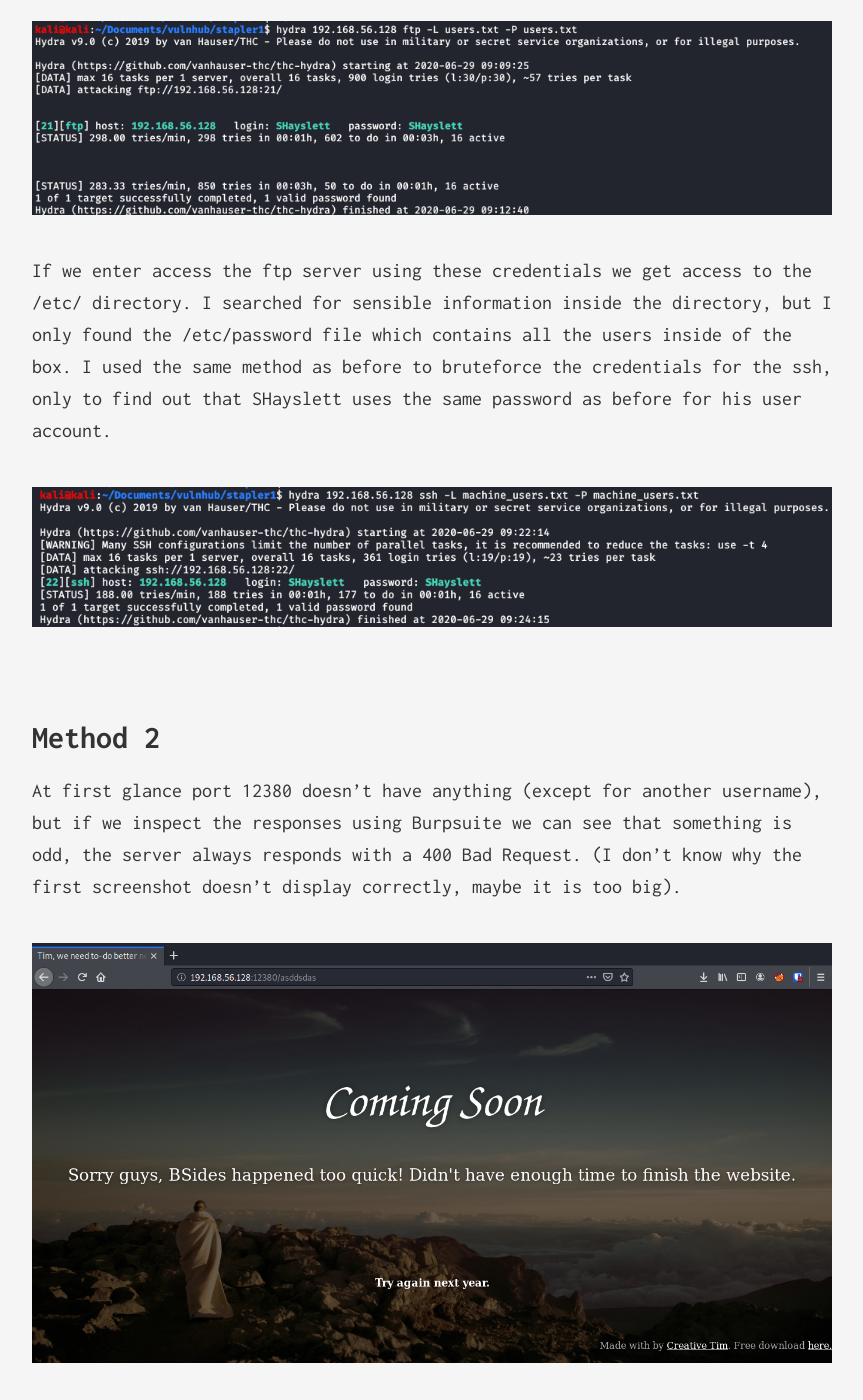
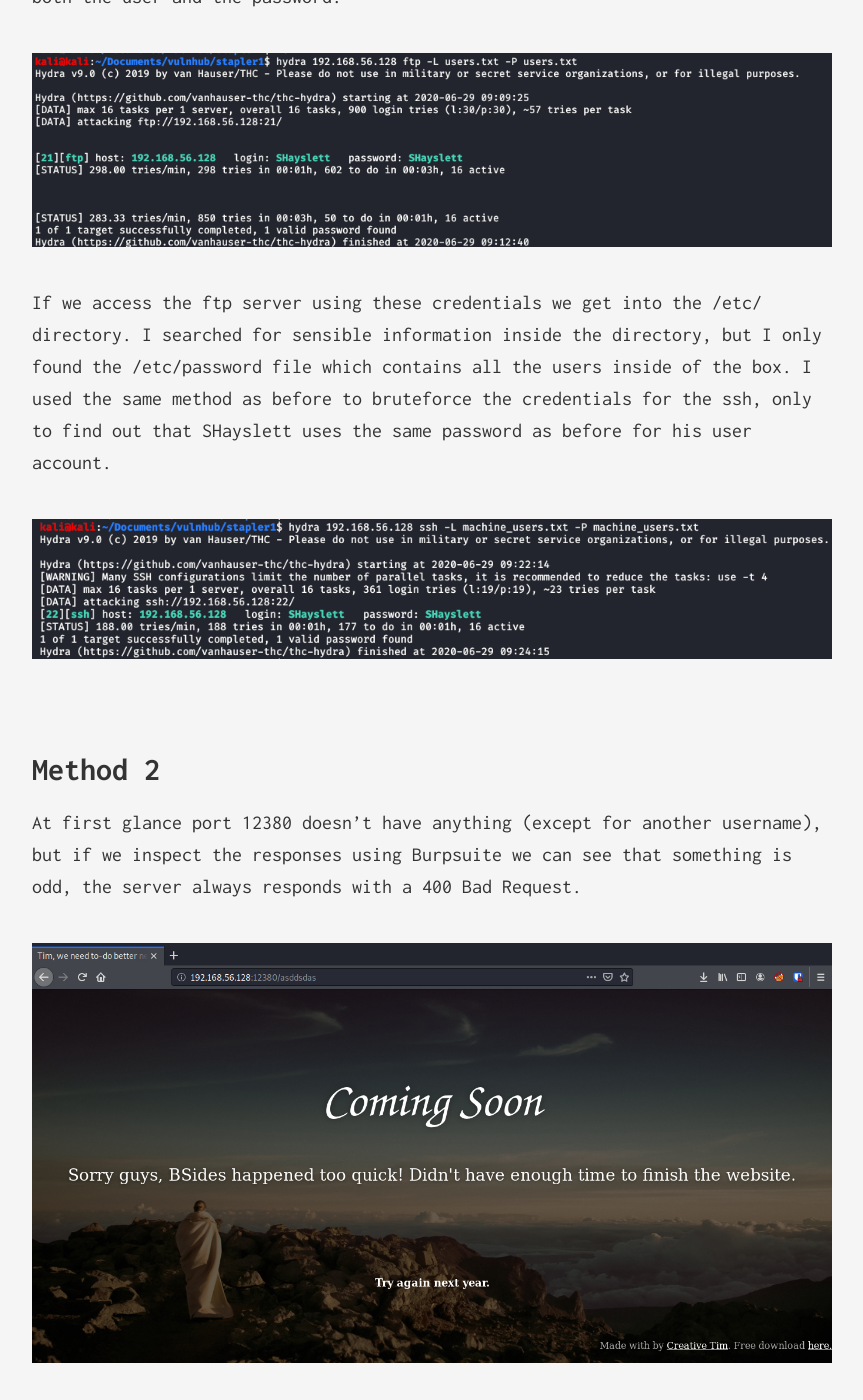
Before and after one commit to g-reig/g-reig.github.io, a Jekyll site: the page built from _posts/2020-07-2-stapler-1-writeup.md, in a window 1280 px wide and 1400 px high, scrolled down 4597 px. Shown: the whole window, without its empty margins (208-1071 px from the left). Built offline with Jekyll 4.4.1, drawn with Linux system fonts in a browser that asks for light colours; some of the changed text lies outside the part shown.

Commit message:
Fixed more typos

```diff
--- a/_posts/2020-07-2-stapler-1-writeup.md
+++ b/_posts/2020-07-2-stapler-1-writeup.md
@@ -39,12 +39,12 @@ Port 139 has a Samba server which allows Guest login. There isn't anything inter
 <h1>Obtaining Credentials (Method 1)</h1>
 At this point I got stucked because of the rabbit holes in the other ports (except 12380, but I will talk about this one in the second method). I tried using Hydra to bruteforce the ftp credentials, using the user list as input for both the user and the password.
 ![Hydra ftp](hydraFTP.png)
-If we enter access the ftp server using these credentials we get access to the /etc/ directory. I searched for sensible information inside the directory, but I only found the /etc/password file which contains all the users inside of the box.
+If we access the ftp server using these credentials we get into the /etc/ directory. I searched for sensible information inside the directory, but I only found the /etc/password file which contains all the users inside of the box.
 I used the same method as before to bruteforce the credentials for the ssh, only to find out that SHayslett uses the same password as before for his user account.
 ![Hydra ssh](hydraSSH.png)
 <br>
 <h1>Method 2</h1>
-At first glance port 12380 doesn't have anything (except for another username), but if we inspect the responses using Burpsuite we can see that something is odd, the server always responds with a 400 Bad Request. (I don't know why the first screenshot doesn't display correctly, maybe it is too big).
+At first glance port 12380 doesn't have anything (except for another username), but if we inspect the responses using Burpsuite we can see that something is odd, the server always responds with a 400 Bad Request.
 ![Root HTTP 12380 1](root12380_1.png)
 ![Comment with user](comment12380_1.png)
 ![Burp intercept](burpIntercept.png)
```
Also changed, not shown: other parts of _posts/2020-07-2-stapler-1-writeup.md (+3 -3 lines), 1 other file.
